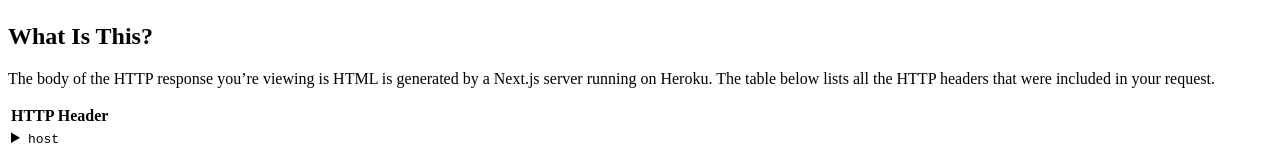
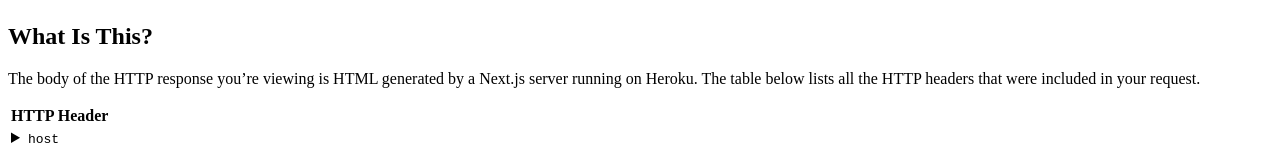
Before and after one commit to michrome/cloudflare-coffee, a Next.js app: page / in a window 1280 px wide. Shown: the part 389-549 px from the top of the page. Built offline with nearby package versions, Linux system fonts and the light colour scheme.

Commit message:
Correct typo

```diff
--- a/pages/index.js
+++ b/pages/index.js
@@ -23,7 +23,7 @@ export default function Home({ headers }) {
     <>
       <h2>What Is This?</h2>
       <p>
-        The body of the HTTP response you’re viewing is HTML is generated by a
+        The body of the HTTP response you’re viewing is HTML generated by a
         Next.js server running on Heroku. The table below lists all the HTTP
         headers that were included in your request.
       </p>
```
